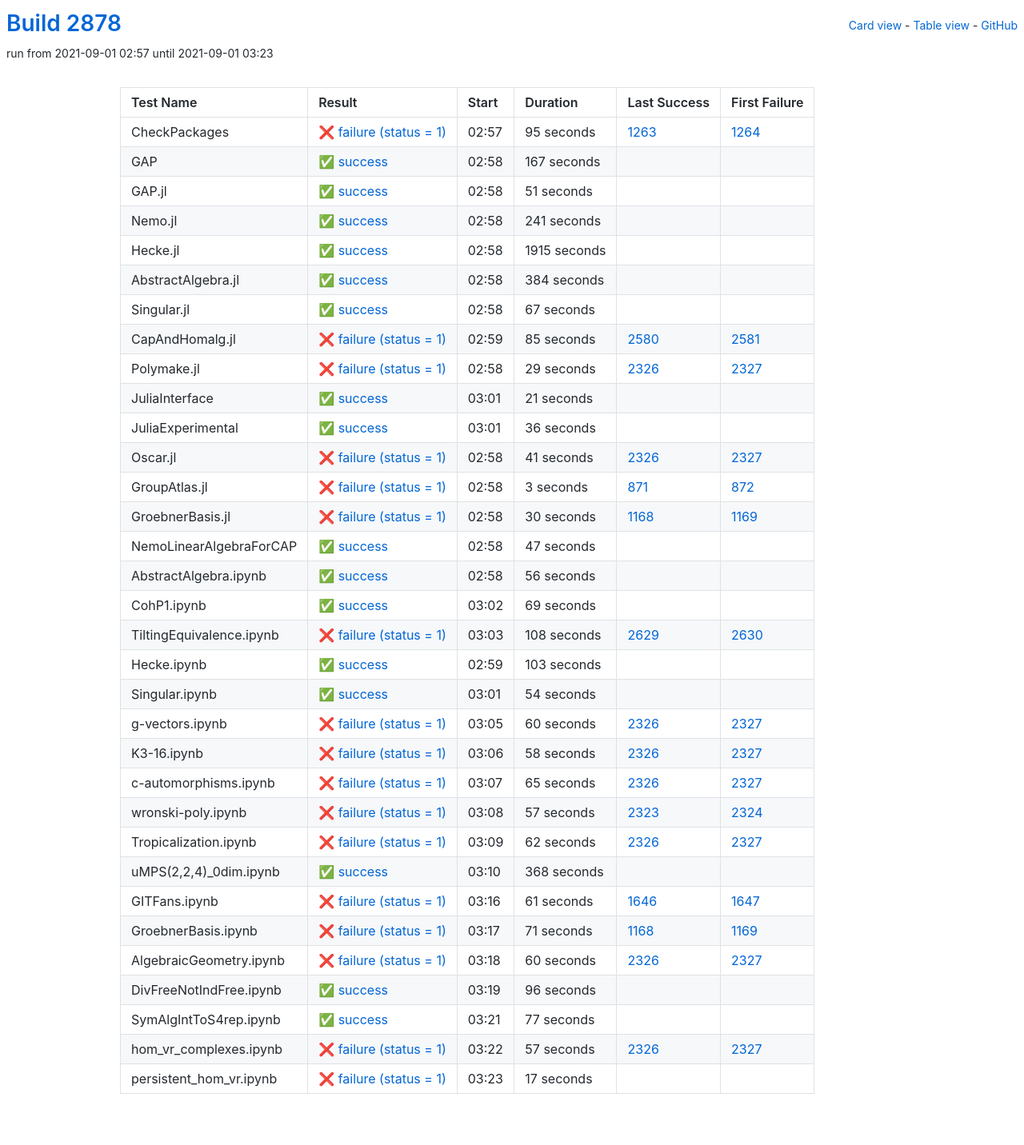
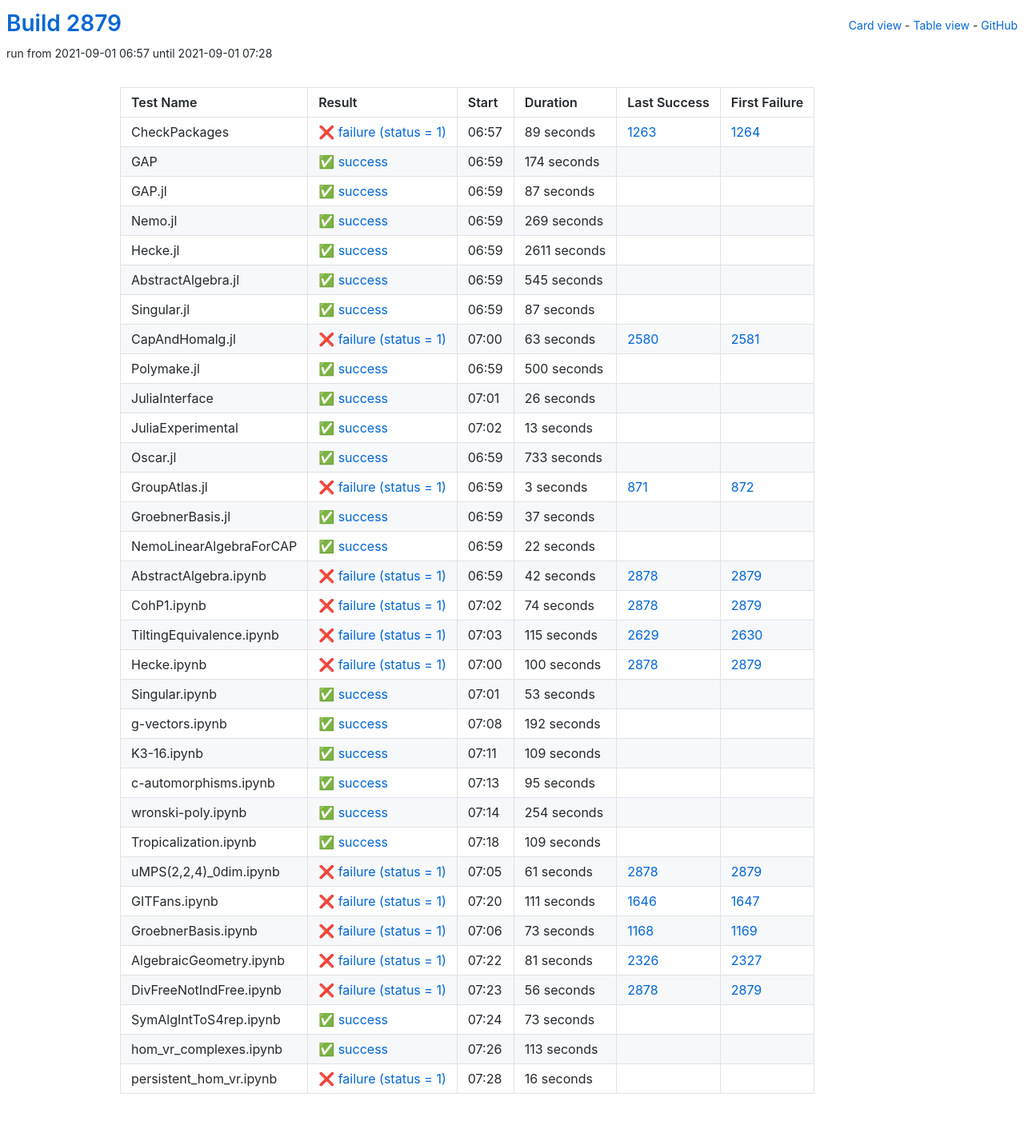
Before and after one commit to oscar-system/oscar-ci-status-stable, a Jekyll site: the page built from table.html, in a window 1280 px wide. Shown: the whole page at 80% size. Built offline with Jekyll 4.4.1, drawn with Linux system fonts in a browser that asks for light colours.

Commit message:
Build #2879

```diff
--- a/_data/ci.yml
+++ b/_data/ci.yml
@@ -1,6 +1,6 @@
 ---
-build: 2878
-build_url: https://oscarci.mathematik.uni-kl.de/job/oscar-stable/2878/
+build: 2879
+build_url: https://oscarci.mathematik.uni-kl.de/job/oscar-stable/2879/
 job: oscar-stable
 organization: oscar-system
 repo: oscar-ci-status-stable
@@ -8,152 +8,152 @@ repourl: https://github.com/oscar-system/oscar-ci-status-stable
 tests:
 - name: CheckPackages
   id: checkpackages
-  log: https://oscarci.mathematik.uni-kl.de/job/oscar-stable/2878/artifact/logs/build-2878/CheckPackages.log
-  start: 2021-09-01 02:57
+  log: https://oscarci.mathematik.uni-kl.de/job/oscar-stable/2879/artifact/logs/build-2879/CheckPackages.log
+  start: 2021-09-01 06:57
   success: false
   exitcode: 1
   status: failure
-  duration: 95
+  duration: 89
   last_success: 1263
   last_success_url: https://oscarci.mathematik.uni-kl.de/job/oscar-stable/1263/
   first_failure: 1264
   first_failure_url: https://oscarci.mathematik.uni-kl.de/job/oscar-stable/1264/
 - name: GAP
   id: gap
-  log: https://oscarci.mathematik.uni-kl.de/job/oscar-stable/2878/artifact/logs/build-2878/GAP.log
-  start: 2021-09-01 02:58
+  log: https://oscarci.mathematik.uni-kl.de/job/oscar-stable/2879/artifact/logs/build-2879/GAP.log
+  start: 2021-09-01 06:59
   success: true
   exitcode: 0
   status: success
-  duration: 167
+  duration: 174
   last_success: false
   last_success_url:
   first_failure: false
   first_failure_url:
 - name: GAP.jl
   id: gap-jl
-  log: https://oscarci.mathematik.uni-kl.de/job/oscar-stable/2878/artifact/logs/build-2878/GAP.jl.log
-  start: 2021-09-01 02:58
+  log: https://oscarci.mathematik.uni-kl.de/job/oscar-stable/2879/artifact/logs/build-2879/GAP.jl.log
+  start: 2021-09-01 06:59
   success: true
   exitcode: 0
   status: success
-  duration: 51
+  duration: 87
   last_success: false
   last_success_url:
   first_failure: false
   first_failure_url:
 - name: Nemo.jl
   id: nemo-jl
-  log: https://oscarci.mathematik.uni-kl.de/job/oscar-stable/2878/artifact/logs/build-2878/Nemo.jl.log
-  start: 2021-09-01 02:58
+  log: https://oscarci.mathematik.uni-kl.de/job/oscar-stable/2879/artifact/logs/build-2879/Nemo.jl.log
+  start: 2021-09-01 06:59
   success: true
   exitcode: 0
   status: success
-  duration: 241
+  duration: 269
   last_success: false
   last_success_url:
   first_failure: false
   first_failure_url:
 - name: Hecke.jl
   id: hecke-jl
-  log: https://oscarci.mathematik.uni-kl.de/job/oscar-stable/2878/artifact/logs/build-2878/Hecke.jl.log
-  start: 2021-09-01 02:58
+  log: https://oscarci.mathematik.uni-kl.de/job/oscar-stable/2879/artifact/logs/build-2879/Hecke.jl.log
+  start: 2021-09-01 06:59
   success: true
   exitcode: 0
   status: success
-  duration: 1915
+  duration: 2611
   last_success: false
   last_success_url:
   first_failure: false
   first_failure_url:
 - name: AbstractAlgebra.jl
   id: abstractalgebra-jl
-  log: https://oscarci.mathematik.uni-kl.de/job/oscar-stable/2878/artifact/logs/build-2878/AbstractAlgebra.jl.log
-  start: 2021-09-01 02:58
+  log: https://oscarci.mathematik.uni-kl.de/job/oscar-stable/2879/artifact/logs/build-2879/AbstractAlgebra.jl.log
+  start: 2021-09-01 06:59
   success: true
   exitcode: 0
   status: success
-  duration: 384
+  duration: 545
   last_success: false
   last_success_url:
   first_failure: false
   first_failure_url:
 - name: Singular.jl
   id: singular-jl
-  log: https://oscarci.mathematik.uni-kl.de/job/oscar-stable/2878/artifact/logs/build-2878/Singular.jl.log
-  start: 2021-09-01 02:58
+  log: https://oscarci.mathematik.uni-kl.de/job/oscar-stable/2879/artifact/logs/build-2879/Singular.jl.log
+  start: 2021-09-01 06:59
   success: true
   exitcode: 0
   status: success
-  duration: 67
+  duration: 87
   last_success: false
   last_success_url:
   first_failure: false
   first_failure_url:
 - name: CapAndHomalg.jl
   id: capandhomalg-jl
-  log: https://oscarci.mathematik.uni-kl.de/job/oscar-stable/2878/artifact/logs/build-2878/CapAndHomalg.jl.log
-  start: 2021-09-01 02:59
+  log: https://oscarci.mathematik.uni-kl.de/job/oscar-stable/2879/artifact/logs/build-2879/CapAndHomalg.jl.log
+  start: 2021-09-01 07:00
   success: false
   exitcode: 1
   status: failure
-  duration: 85
+  duration: 63
   last_success: 2580
   last_success_url: https://oscarci.mathematik.uni-kl.de/job/oscar-stable/2580/
   first_failure: 2581
   first_failure_url: https://oscarci.mathematik.uni-kl.de/job/oscar-stable/2581/
 - name: Polymake.jl
   id: polymake-jl
-  log: https://oscarci.mathematik.uni-kl.de/job/oscar-stable/2878/artifact/logs/build-2878/Polymake.jl.log
-  start: 2021-09-01 02:58
-  success: false
-  exitcode: 1
-  status: failure
-  duration: 29
-  last_success: 2326
-  last_success_url: https://oscarci.mathematik.uni-kl.de/job/oscar-stable/2326/
-  first_failure: 2327
-  first_failure_url: https://oscarci.mathematik.uni-kl.de/job/oscar-stable/2327/
-- name: JuliaInterface
-  id: juliainterface
-  log: https://oscarci.mathematik.uni-kl.de/job/oscar-stable/2878/artifact/logs/build-2878/JuliaInterface.log
-  start: 2021-09-01 03:01
+  log: https://oscarci.mathematik.uni-kl.de/job/oscar-stable/2879/artifact/logs/build-2879/Polymake.jl.log
+  start: 2021-09-01 06:59
   success: true
   exitcode: 0
   status: success
-  duration: 21
+  duration: 500
+  last_success: false
+  last_success_url:
+  first_failure: false
+  first_failure_url:
+- name: JuliaInterface
+  id: juliainterface
+  log: https://oscarci.mathematik.uni-kl.de/job/oscar-stable/2879/artifact/logs/build-2879/JuliaInterface.log
+  start: 2021-09-01 07:01
+  success: true
+  exitcode: 0
+  status: success
+  duration: 26
   last_success: false
   last_success_url:
   first_failure: false
   first_failure_url:
 - name: JuliaExperimental
   id: juliaexperimental
-  log: https://oscarci.mathematik.uni-kl.de/job/oscar-stable/2878/artifact/logs/build-2878/JuliaExperimental.log
-  start: 2021-09-01 03:01
+  log: https://oscarci.mathematik.uni-kl.de/job/oscar-stable/2879/artifact/logs/build-2879/JuliaExperimental.log
+  start: 2021-09-01 07:02
   success: true
   exitcode: 0
   status: success
-  duration: 36
+  duration: 13
   last_success: false
   last_success_url:
   first_failure: false
   first_failure_url:
 - name: Oscar.jl
   id: oscar-jl
-  log: https://oscarci.mathematik.uni-kl.de/job/oscar-stable/2878/artifact/logs/build-2878/Oscar.jl.log
-  start: 2021-09-01 02:58
-  success: false
-  exitcode: 1
-  status: failure
-  duration: 41
-  last_success: 2326
-  last_success_url: https://oscarci.mathematik.uni-kl.de/job/oscar-stable/2326/
-  first_failure: 2327
-  first_failure_url: https://oscarci.mathematik.uni-kl.de/job/oscar-stable/2327/
+  log: https://oscarci.mathematik.uni-kl.de/job/oscar-stable/2879/artifact/logs/build-2879/Oscar.jl.log
+  start: 2021-09-01 06:59
+  success: true
+  exitcode: 0
+  status: success
+  duration: 733
+  last_success: false
+  last_success_url:
+  first_failure: false
+  first_failure_url:
 - name: GroupAtlas.jl
   id: groupatlas-jl
-  log: https://oscarci.mathematik.uni-kl.de/job/oscar-stable/2878/artifact/logs/build-2878/GroupAtlas.jl.log
-  start: 2021-09-01 02:58
+  log: https://oscarci.mathematik.uni-kl.de/job/oscar-stable/2879/artifact/logs/build-2879/GroupAtlas.jl.log
+  start: 2021-09-01 06:59
   success: false
   exitcode: 1
   status: failure
@@ -164,241 +164,241 @@ tests:
   first_failure_url: https://oscarci.mathematik.uni-kl.de/job/oscar-stable/872/
 - name: GroebnerBasis.jl
   id: groebnerbasis-jl
-  log: https://oscarci.mathematik.uni-kl.de/job/oscar-stable/2878/artifact/logs/build-2878/GroebnerBasis.jl.log
-  start: 2021-09-01 02:58
-  success: false
-  exitcode: 1
-  status: failure
-  duration: 30
-  last_success: 1168
-  last_success_url: https://oscarci.mathematik.uni-kl.de/job/oscar-stable/1168/
-  first_failure: 1169
-  first_failure_url: https://oscarci.mathematik.uni-kl.de/job/oscar-stable/1169/
-- name: NemoLinearAlgebraForCAP
-  id: nemolinearalgebraforcap
-  log: https://oscarci.mathematik.uni-kl.de/job/oscar-stable/2878/artifact/logs/build-2878/NemoLinearAlgebraForCAP.log
-  start: 2021-09-01 02:58
+  log: https://oscarci.mathematik.uni-kl.de/job/oscar-stable/2879/artifact/logs/build-2879/GroebnerBasis.jl.log
+  start: 2021-09-01 06:59
   success: true
   exitcode: 0
   status: success
-  duration: 47
+  duration: 37
+  last_success: false
+  last_success_url:
+  first_failure: false
+  first_failure_url:
+- name: NemoLinearAlgebraForCAP
+  id: nemolinearalgebraforcap
+  log: https://oscarci.mathematik.uni-kl.de/job/oscar-stable/2879/artifact/logs/build-2879/NemoLinearAlgebraForCAP.log
+  start: 2021-09-01 06:59
+  success: true
+  exitcode: 0
+  status: success
+  duration: 22
   last_success: false
   last_success_url:
   first_failure: false
   first_failure_url:
 - name: AbstractAlgebra.ipynb
   id: abstractalgebra-ipynb
-  log: https://oscarci.mathematik.uni-kl.de/job/oscar-stable/2878/artifact/logs/build-2878/AbstractAlgebra.ipynb.log
-  start: 2021-09-01 02:58
-  success: true
-  exitcode: 0
-  status: success
-  duration: 56
-  last_success: false
-  last_success_url:
-  first_failure: false
-  first_failure_url:
-- name: CohP1.ipynb
-  id: cohp1-ipynb
-  log: https://oscarci.mathematik.uni-kl.de/job/oscar-stable/2878/artifact/logs/build-2878/CohP1.ipynb.log
-  start: 2021-09-01 03:02
-  success: true
-  exitcode: 0
-  status: success
-  duration: 69
-  last_success: false
-  last_success_url:
-  first_failure: false
-  first_failure_url:
-- name: TiltingEquivalence.ipynb
-  id: tiltingequivalence-ipynb
-  log: https://oscarci.mathematik.uni-kl.de/job/oscar-stable/2878/artifact/logs/build-2878/TiltingEquivalence.ipynb.log
-  start: 2021-09-01 03:03
+  log: https://oscarci.mathematik.uni-kl.de/job/oscar-stable/2879/artifact/logs/build-2879/AbstractAlgebra.ipynb.log
+  start: 2021-09-01 06:59
   success: false
   exitcode: 1
   status: failure
-  duration: 108
+  duration: 42
+  last_success: 2878
+  last_success_url: https://oscarci.mathematik.uni-kl.de/job/oscar-stable/2878/
+  first_failure: 2879
+  first_failure_url: https://oscarci.mathematik.uni-kl.de/job/oscar-stable/2879/
+- name: CohP1.ipynb
+  id: cohp1-ipynb
+  log: https://oscarci.mathematik.uni-kl.de/job/oscar-stable/2879/artifact/logs/build-2879/CohP1.ipynb.log
+  start: 2021-09-01 07:02
+  success: false
+  exitcode: 1
+  status: failure
+  duration: 74
+  last_success: 2878
+  last_success_url: https://oscarci.mathematik.uni-kl.de/job/oscar-stable/2878/
+  first_failure: 2879
+  first_failure_url: https://oscarci.mathematik.uni-kl.de/job/oscar-stable/2879/
+- name: TiltingEquivalence.ipynb
+  id: tiltingequivalence-ipynb
+  log: https://oscarci.mathematik.uni-kl.de/job/oscar-stable/2879/artifact/logs/build-2879/TiltingEquivalence.ipynb.log
+  start: 2021-09-01 07:03
+  success: false
+  exitcode: 1
+  status: failure
+  duration: 115
   last_success: 2629
   last_success_url: https://oscarci.mathematik.uni-kl.de/job/oscar-stable/2629/
   first_failure: 2630
   first_failure_url: https://oscarci.mathematik.uni-kl.de/job/oscar-stable/2630/
 - name: Hecke.ipynb
   id: hecke-ipynb
-  log: https://oscarci.mathematik.uni-kl.de/job/oscar-stable/2878/artifact/logs/build-2878/Hecke.ipynb.log
-  start: 2021-09-01 02:59
+  log: https://oscarci.mathematik.uni-kl.de/job/oscar-stable/2879/artifact/logs/build-2879/Hecke.ipynb.log
+  start: 2021-09-01 07:00
+  success: false
+  exitcode: 1
+  status: failure
+  duration: 100
+  last_success: 2878
+  last_success_url: https://oscarci.mathematik.uni-kl.de/job/oscar-stable/2878/
+  first_failure: 2879
+  first_failure_url: https://oscarci.mathematik.uni-kl.de/job/oscar-stable/2879/
+- name: Singular.ipynb
+  id: singular-ipynb
+  log: https://oscarci.mathematik.uni-kl.de/job/oscar-stable/2879/artifact/logs/build-2879/Singular.ipynb.log
+  start: 2021-09-01 07:01
   success: true
   exitcode: 0
   status: success
-  duration: 103
-  last_success: false
-  last_success_url:
-  first_failure: false
-  first_failure_url:
-- name: Singular.ipynb
-  id: singular-ipynb
-  log: https://oscarci.mathematik.uni-kl.de/job/oscar-stable/2878/artifact/logs/build-2878/Singular.ipynb.log
-  start: 2021-09-01 03:01
-  success: true
-  exitcode: 0
-  status: success
-  duration: 54
+  duration: 53
   last_success: false
   last_success_url:
   first_failure: false
   first_failure_url:
 - name: g-vectors.ipynb
   id: g-vectors-ipynb
-  log: https://oscarci.mathematik.uni-kl.de/job/oscar-stable/2878/artifact/logs/build-2878/g-vectors.ipynb.log
-  start: 2021-09-01 03:05
-  success: false
-  exitcode: 1
-  status: failure
-  duration: 60
-  last_success: 2326
-  last_success_url: https://oscarci.mathematik.uni-kl.de/job/oscar-stable/2326/
-  first_failure: 2327
-  first_failure_url: https://oscarci.mathematik.uni-kl.de/job/oscar-stable/2327/
-- name: K3-16.ipynb
-  id: k3-16-ipynb
-  log: https://oscarci.mathematik.uni-kl.de/job/oscar-stable/2878/artifact/logs/build-2878/K3-16.ipynb.log
-  start: 2021-09-01 03:06
-  success: false
-  exitcode: 1
-  status: failure
-  duration: 58
-  last_success: 2326
-  last_success_url: https://oscarci.mathematik.uni-kl.de/job/oscar-stable/2326/
-  first_failure: 2327
-  first_failure_url: https://oscarci.mathematik.uni-kl.de/job/oscar-stable/2327/
-- name: c-automorphisms.ipynb
-  id: c-automorphisms-ipynb
-  log: https://oscarci.mathematik.uni-kl.de/job/oscar-stable/2878/artifact/logs/build-2878/c-automorphisms.ipynb.log
-  start: 2021-09-01 03:07
-  success: false
-  exitcode: 1
-  status: failure
-  duration: 65
-  last_success: 2326
-  last_success_url: https://oscarci.mathematik.uni-kl.de/job/oscar-stable/2326/
-  first_failure: 2327
-  first_failure_url: https://oscarci.mathematik.uni-kl.de/job/oscar-stable/2327/
-- name: wronski-poly.ipynb
-  id: wronski-poly-ipynb
-  log: https://oscarci.mathematik.uni-kl.de/job/oscar-stable/2878/artifact/logs/build-2878/wronski-poly.ipynb.log
-  start: 2021-09-01 03:08
-  success: false
-  exitcode: 1
-  status: failure
-  duration: 57
-  last_success: 2323
-  last_success_url: https://oscarci.mathematik.uni-kl.de/job/oscar-stable/2323/
-  first_failure: 2324
-  first_failure_url: https://oscarci.mathematik.uni-kl.de/job/oscar-stable/2324/
-- name: Tropicalization.ipynb
-  id: tropicalization-ipynb
-  log: https://oscarci.mathematik.uni-kl.de/job/oscar-stable/2878/artifact/logs/build-2878/Tropicalization.ipynb.log
-  start: 2021-09-01 03:09
-  success: false
-  exitcode: 1
-  status: failure
-  duration: 62
-  last_success: 2326
-  last_success_url: https://oscarci.mathematik.uni-kl.de/job/oscar-stable/2326/
-  first_failure: 2327
-  first_failure_url: https://oscarci.mathematik.uni-kl.de/job/oscar-stable/2327/
-- name: uMPS(2,2,4)_0dim.ipynb
-  id: umps-2-2-4-0dim-ipynb
-  log: https://oscarci.mathematik.uni-kl.de/job/oscar-stable/2878/artifact/logs/build-2878/uMPS-2-2-4-_0dim.ipynb.log
-  start: 2021-09-01 03:10
+  log: https://oscarci.mathematik.uni-kl.de/job/oscar-stable/2879/artifact/logs/build-2879/g-vectors.ipynb.log
+  start: 2021-09-01 07:08
   success: true
   exitcode: 0
   status: success
-  duration: 368
+  duration: 192
   last_success: false
   last_success_url:
   first_failure: false
   first_failure_url:
-- name: GITFans.ipynb
-  id: gitfans-ipynb
-  log: https://oscarci.mathematik.uni-kl.de/job/oscar-stable/2878/artifact/logs/build-2878/GITFans.ipynb.log
-  start: 2021-09-01 03:16
+- name: K3-16.ipynb
+  id: k3-16-ipynb
+  log: https://oscarci.mathematik.uni-kl.de/job/oscar-stable/2879/artifact/logs/build-2879/K3-16.ipynb.log
+  start: 2021-09-01 07:11
+  success: true
+  exitcode: 0
+  status: success
+  duration: 109
+  last_success: false
+  last_success_url:
+  first_failure: false
+  first_failure_url:
+- name: c-automorphisms.ipynb
+  id: c-automorphisms-ipynb
+  log: https://oscarci.mathematik.uni-kl.de/job/oscar-stable/2879/artifact/logs/build-2879/c-automorphisms.ipynb.log
+  start: 2021-09-01 07:13
+  success: true
+  exitcode: 0
+  status: success
+  duration: 95
+  last_success: false
+  last_success_url:
+  first_failure: false
+  first_failure_url:
+- name: wronski-poly.ipynb
+  id: wronski-poly-ipynb
+  log: https://oscarci.mathematik.uni-kl.de/job/oscar-stable/2879/artifact/logs/build-2879/wronski-poly.ipynb.log
+  start: 2021-09-01 07:14
+  success: true
+  exitcode: 0
+  status: success
+  duration: 254
+  last_success: false
+  last_success_url:
+  first_failure: false
+  first_failure_url:
+- name: Tropicalization.ipynb
+  id: tropicalization-ipynb
+  log: https://oscarci.mathematik.uni-kl.de/job/oscar-stable/2879/artifact/logs/build-2879/Tropicalization.ipynb.log
+  start: 2021-09-01 07:18
+  success: true
+  exitcode: 0
+  status: success
+  duration: 109
+  last_success: false
+  last_success_url:
+  first_failure: false
+  first_failure_url:
+- name: uMPS(2,2,4)_0dim.ipynb
+  id: umps-2-2-4-0dim-ipynb
+  log: https://oscarci.mathematik.uni-kl.de/job/oscar-stable/2879/artifact/logs/build-2879/uMPS-2-2-4-_0dim.ipynb.log
+  start: 2021-09-01 07:05
   success: false
   exitcode: 1
   status: failure
   duration: 61
+  last_success: 2878
+  last_success_url: https://oscarci.mathematik.uni-kl.de/job/oscar-stable/2878/
+  first_failure: 2879
+  first_failure_url: https://oscarci.mathematik.uni-kl.de/job/oscar-stable/2879/
+- name: GITFans.ipynb
+  id: gitfans-ipynb
+  log: https://oscarci.mathematik.uni-kl.de/job/oscar-stable/2879/artifact/logs/build-2879/GITFans.ipynb.log
+  start: 2021-09-01 07:20
+  success: false
+  exitcode: 1
+  status: failure
+  duration: 111
   last_success: 1646
   last_success_url: https://oscarci.mathematik.uni-kl.de/job/oscar-stable/1646/
   first_failure: 1647
   first_failure_url: https://oscarci.mathematik.uni-kl.de/job/oscar-stable/1647/
 - name: GroebnerBasis.ipynb
   id: groebnerbasis-ipynb
-  log: https://oscarci.mathematik.uni-kl.de/job/oscar-stable/2878/artifact/logs/build-2878/GroebnerBasis.ipynb.log
-  start: 2021-09-01 03:17
+  log: https://oscarci.mathematik.uni-kl.de/job/oscar-stable/2879/artifact/logs/build-2879/GroebnerBasis.ipynb.log
+  start: 2021-09-01 07:06
   success: false
   exitcode: 1
   status: failure
-  duration: 71
+  duration: 73
   last_success: 1168
   last_success_url: https://oscarci.mathematik.uni-kl.de/job/oscar-stable/1168/
   first_failure: 1169
   first_failure_url: https://oscarci.mathematik.uni-kl.de/job/oscar-stable/1169/
 - name: AlgebraicGeometry.ipynb
   id: algebraicgeometry-ipynb
-  log: https://oscarci.mathematik.uni-kl.de/job/oscar-stable/2878/artifact/logs/build-2878/AlgebraicGeometry.ipynb.log
-  start: 2021-09-01 03:18
+  log: https://oscarci.mathematik.uni-kl.de/job/oscar-stable/2879/artifact/logs/build-2879/AlgebraicGeometry.ipynb.log
+  start: 2021-09-01 07:22
   success: false
   exitcode: 1
   status: failure
-  duration: 60
+  duration: 81
   last_success: 2326
   last_success_url: https://oscarci.mathematik.uni-kl.de/job/oscar-stable/2326/
   first_failure: 2327
   first_failure_url: https://oscarci.mathematik.uni-kl.de/job/oscar-stable/2327/
 - name: DivFreeNotIndFree.ipynb
   id: divfreenotindfree-ipynb
-  log: https://oscarci.mathematik.uni-kl.de/job/oscar-stable/2878/artifact/logs/build-2878/DivFreeNotIndFree.ipynb.log
-  start: 2021-09-01 03:19
+  log: https://oscarci.mathematik.uni-kl.de/job/oscar-stable/2879/artifact/logs/build-2879/DivFreeNotIndFree.ipynb.log
+  start: 2021-09-01 07:23
+  success: false
+  exitcode: 1
+  status: failure
+  duration: 56
+  last_success: 2878
+  last_success_url: https://oscarci.mathematik.uni-kl.de/job/oscar-stable/2878/
+  first_failure: 2879
+  first_failure_url: https://oscarci.mathematik.uni-kl.de/job/oscar-stable/2879/
+- name: SymAlgIntToS4rep.ipynb
+  id: symalginttos4rep-ipynb
+  log: https://oscarci.mathematik.uni-kl.de/job/oscar-stable/2879/artifact/logs/build-2879/SymAlgIntToS4rep.ipynb.log
+  start: 2021-09-01 07:24
   success: true
   exitcode: 0
   status: success
-  duration: 96
-  last_success: false
-  last_success_url:
-  first_failure: false
-  first_failure_url:
-- name: SymAlgIntToS4rep.ipynb
-  id: symalginttos4rep-ipynb
-  log: https://oscarci.mathematik.uni-kl.de/job/oscar-stable/2878/artifact/logs/build-2878/SymAlgIntToS4rep.ipynb.log
-  start: 2021-09-01 03:21
-  success: true
-  exitcode: 0
-  status: success
-  duration: 77
+  duration: 73
   last_success: false
   last_success_url:
   first_failure: false
   first_failure_url:
 - name: hom_vr_complexes.ipynb
   id: hom-vr-complexes-ipynb
-  log: https://oscarci.mathematik.uni-kl.de/job/oscar-stable/2878/artifact/logs/build-2878/hom_vr_complexes.ipynb.log
-  start: 2021-09-01 03:22
-  success: false
-  exitcode: 1
-  status: failure
-  duration: 57
-  last_success: 2326
-  last_success_url: https://oscarci.mathematik.uni-kl.de/job/oscar-stable/2326/
-  first_failure: 2327
-  first_failure_url: https://oscarci.mathematik.uni-kl.de/job/oscar-stable/2327/
-- name: persistent_hom_vr.ipynb
-  id: persistent-hom-vr-ipynb
-  log: https://oscarci.mathematik.uni-kl.de/job/oscar-stable/2878/artifact/logs/build-2878/persistent_hom_vr.ipynb.log
-  start: 2021-09-01 03:23
-  success: false
-  exitcode: 1
-  status: failure
-  duration: 17
+  log: https://oscarci.mathematik.uni-kl.de/job/oscar-stable/2879/artifact/logs/build-2879/hom_vr_complexes.ipynb.log
+  start: 2021-09-01 07:26
+  success: true
+  exitcode: 0
+  status: success
+  duration: 113
   last_success: false
   last_success_url:
   first_failure: false
   first_failure_url:
+- name: persistent_hom_vr.ipynb
+  id: persistent-hom-vr-ipynb
+  log: https://oscarci.mathematik.uni-kl.de/job/oscar-stable/2879/artifact/logs/build-2879/persistent_hom_vr.ipynb.log
+  start: 2021-09-01 07:28
+  success: false
+  exitcode: 1
+  status: failure
+  duration: 16
+  last_success: false
+  last_success_url:
+  first_failure: false
+  first_failure_url:
```
Also changed, not shown: README.md.
